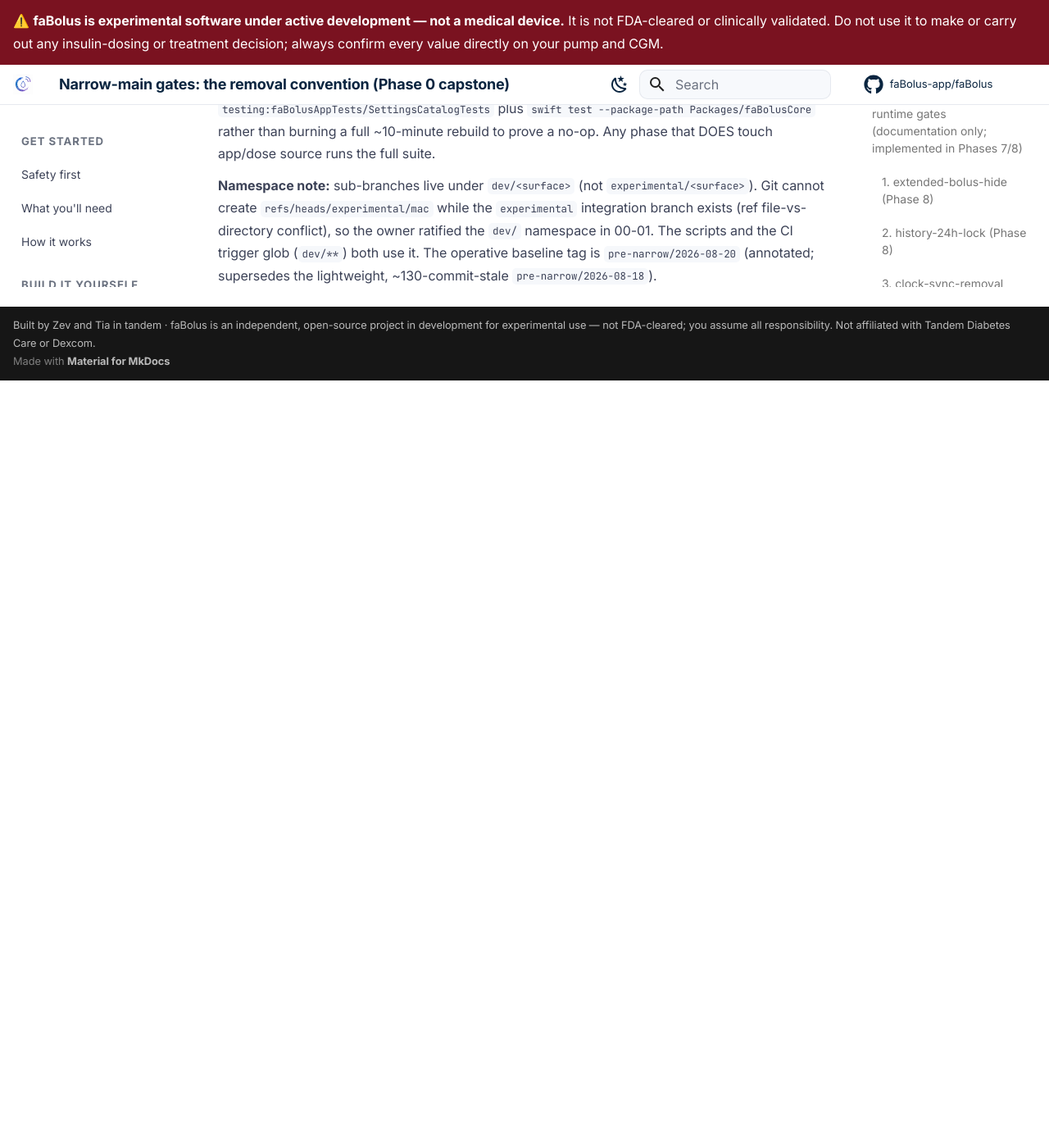
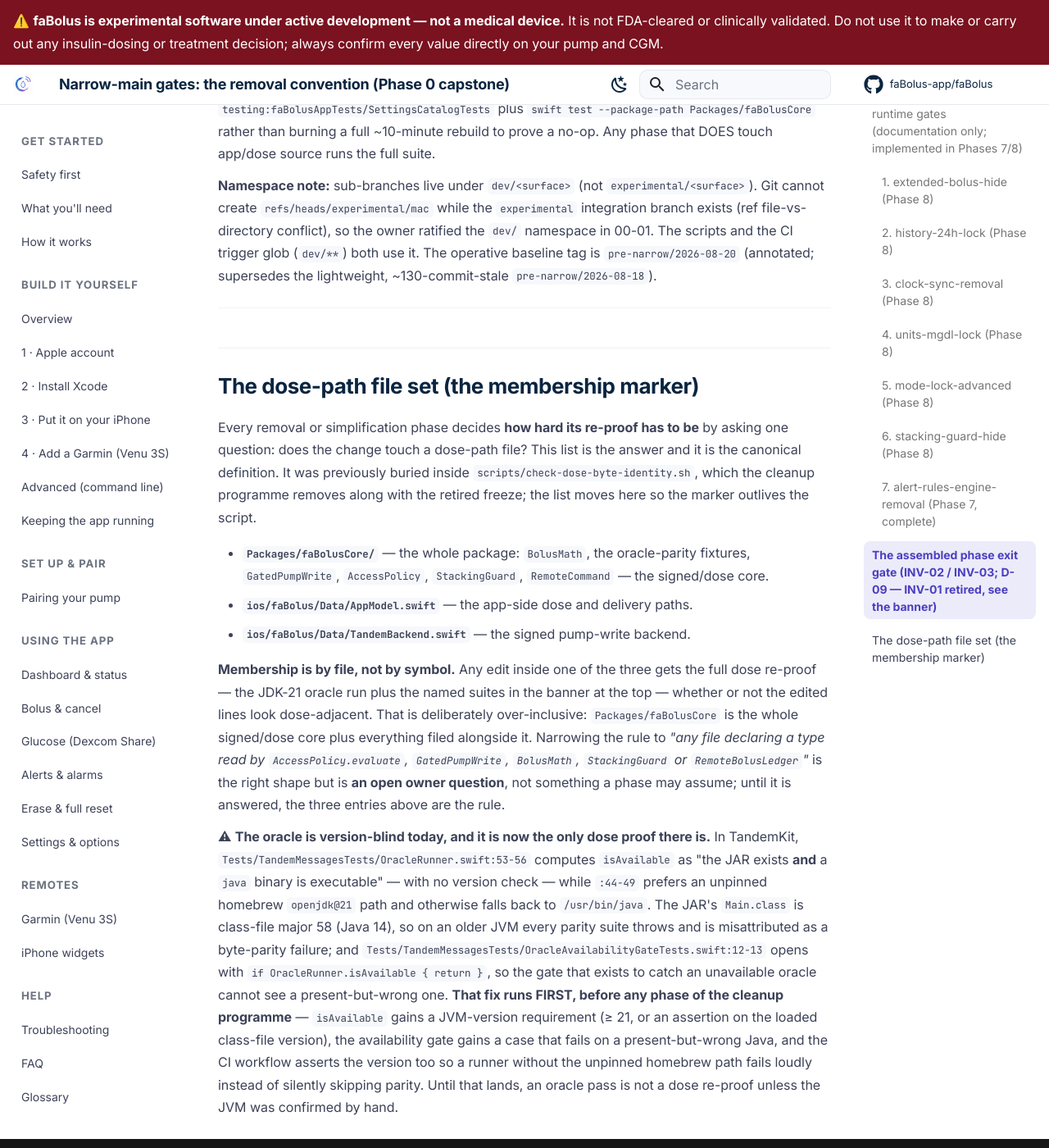
Before and after one commit to faBolus-app/faBolus, an MkDocs documentation site: the page built from docs/NARROW-MAIN-GATES.md, in a window 1280 px wide and 1400 px high, scrolled down 4000 px. Shown: the whole window at 82% size. Built offline with MkDocs 1.6.1 and Material for MkDocs 9.7.7, drawn with Linux system fonts in a browser that asks for light colours; comment, search, counter and statistics services are not loaded; before the commit the page ends 4464 px from its top, so only the background shows below that; some of the changed text lies outside the part shown.

Commit message:
docs(gates): rehome the dose-path file set, retire the byte-identity freeze
The freeze is retired by owner decision. `scripts/check-dose-byte-identity.sh` exited 0 unless an env var
was set, was in no CI workflow, and was already failing in its enforcing mode against eighteen dev
branches — so it never gated anything. The cleanup programme deletes it.

But the script also *contained* the DOSE_PATHS list, and that list is the marker every removal phase uses
to decide how hard its re-proof has to be. Deleting the script would have deleted the definition of the
marker while five planning passages cited it. So the list moves here first, verbatim, and this commit is
what makes it exist in git rather than in a working tree — a phase executed from a worktree forked off
origin would otherwise see the section as absent.

Also records what replaces the freeze: the TandemKit JDK-21 oracle plus the named suites. That oracle is
version-blind today — it checks that a jar exists and a java binary is executable, not that the JVM can
load a class-file-58 jar, and the gate meant to catch an unavailable oracle returns early exactly when
that check passes. The fix runs before the programme's first phase.

Co-Authored-By: Claude Opus 5 <noreply@anthropic.com>

```diff
--- a/docs/NARROW-MAIN-GATES.md
+++ b/docs/NARROW-MAIN-GATES.md
@@ -4,19 +4,19 @@
 gates below. Later phases (1–9.5) implement removals against this single convention instead of
 inventing their own shapes.
 
-> **⏸ PAUSED — cross-branch dose/signed byte-identity FREEZE (owner-directed 2026-08-23).**
+> **⛔ RETIRED — the cross-branch dose/signed byte-identity freeze does not resume.**
 > The requirement that `Packages/faBolusCore`, `ios/faBolus/Data/AppModel.swift`, and
 > `ios/faBolus/Data/TandemBackend.swift` stay **byte-identical between `main` and every `dev/<surface>`
-> sub-branch** (INV-01/INV-03) is **paused** to unblock the `AppModel` / `TandemBackend` god-object
-> refactor — splitting those files necessarily makes the sub-branches diverge in these paths.
-> `scripts/check-dose-byte-identity.sh` is now non-blocking by default (prints a PAUSED banner, exits 0);
-> run it with `ENFORCE_BYTE_IDENTITY=1` to perform the legacy hard check / measure drift.
+> sub-branch** was paused in 2026-08 for the `AppModel` / `TandemBackend` god-object refactor, and it is
+> now retired outright. It was never a byte-parity oracle — the enforced mode is a cross-branch
+> `git diff` — and it is unrecoverably red: 21 sub-branches, 18 of them at 132 files / 6132+ / 9130−
+> and 3 more at 129 files with different totals, so a re-baseline would be per-branch and would prove
+> nothing about wire bytes. Nothing should be replayed across the sub-branches to satisfy it.
 >
-> **This does NOT relax dose-to-pump safety.** The real dose-wire correctness net is *separate* and
-> stays fully in force: the TandemKit **oracle byte-parity** fixtures, the `BolusMathParity`/`GatedPumpWrite`/
-> gate test suites, and `check-schema-drift.sh`. Any refactor touching delivery code must still keep those
-> green. **To resume the freeze:** revert this notice + the `ENFORCE_BYTE_IDENTITY` guard in the script, and
-> replay the dose/signed sources across the `dev/*` sub-branches so they are byte-identical to `main` again.
+> **The dose re-proof that replaces it, for every phase:** the TandemKit **JDK-21 cliparser-JAR oracle
+> byte-parity** run (INV-03) plus the named suites — `BolusMathParity`, `GatedPumpWrite`, `AccessPolicy`,
+> `StackingGuard`, `DeliverySurfaceOutcomeGuard`, `LedgerBlockPrecedence`, `R3CLedgerFault`,
+> `PhoneWidgetDoubleDose`, `TandemDeliveryOutcome` — and `check-schema-drift.sh`. See the list at the end.
 
 The v0.5.0 "narrow main" milestone subtracts surfaces from `main` one at a time. Every removal takes
 **exactly one of two shapes**, and which shape is allowed is decided by whether the surface is
@@ -25,14 +25,14 @@ dose-adjacent:
 | Shape | Used for | Mechanism | The invariant it must preserve |
 |-------|----------|-----------|--------------------------------|
 | **Compile gate** (`FABOLUS_*` + `# >>> TAG … # <<< TAG`) | Self-contained, **non**-dose surfaces (a whole target, package, or source-dir set) | `scripts/generate-project.sh` strips the block from a copy of `project.yml` before `xcodegen` runs | The surface is absent at `=0`, present at default; the default spec stays byte-identical to today |
-| **Runtime gate** (settings-forced-value + UI-hide) | **Dose-adjacent** surfaces | Force the existing setting to its safe value + hide the UI; the evaluator/core is **NOT touched** | The dose/signed evaluator/core is **byte-identical across every branch** (INV-01/INV-03) |
+| **Runtime gate** (settings-forced-value + UI-hide) | **Dose-adjacent** surfaces | Force the existing setting to its safe value + hide the UI; the evaluator/core is **NOT touched** | The dose/signed evaluator/core is **not edited at all**; the oracle + named suites re-prove it (INV-03) |
 
 **Why dose-adjacent surfaces get a runtime gate, never a compile-deletion (D-03):** every one of the
-7 hides below touches code the `check-dose-byte-identity.sh` invariant protects (`AccessPolicy`,
+7 hides below touches a file in the dose-path set at the end of this document (`AccessPolicy`,
 `GatedPumpWrite`, `StackingGuard`, `deliverExtendedBolus`, the `PumpResponseApplier` time anchor). A
-`#if FABOLUS_*` around any of it would make the dose/signed core diverge between branches, the exact
-drift the exit gate forbids. So a dose-adjacent surface is removed by **forcing its setting off and
-hiding its UI**, leaving the evaluator byte-identical and its named test suite green. Compile-deleting
+`#if FABOLUS_*` around any of it edits the dose/signed core in order to remove a *surface*, which is the
+one mechanism these gates exist to avoid. So a dose-adjacent surface is removed by **forcing its setting
+off and hiding its UI**, leaving the evaluator untouched and its named test suite green. Compile-deleting
 dose-adjacent code before its dedicated, oracle-re-run phase is Pitfall 5.
 
 ---
@@ -91,7 +91,7 @@ delivery path.
 
 ---
 
-## The assembled phase exit gate (INV-01 / INV-02 / INV-03; D-09)
+## The assembled phase exit gate (INV-02 / INV-03; D-09 — INV-01 retired, see the banner)
 
 Every phase (0 through 9.5) runs this **identical** sequence at its exit gate, assembled from the
 reusable pieces this capstone stood up. Run from the faBolus repo root:
@@ -100,10 +100,10 @@ reusable pieces this capstone stood up. Run from the faBolus repo root:
 # (1) TAG CURRENCY: baseline annotated + ancestor + not-behind on all 3 repos
 ./scripts/verify-pre-narrow-tags.sh
 
-# (2) DOSE/SIGNED BYTE-IDENTICAL: main vs every dev/<surface> sub-branch (empty diff)
-#     ⏸ PAUSED (owner-directed 2026-08-23, for the god-object refactor) — now non-blocking by default.
-#     Use ENFORCE_BYTE_IDENTITY=1 to run the legacy hard check. See the PAUSED banner at the top of this doc.
-./scripts/check-dose-byte-identity.sh
+# (2) DOSE RE-PROOF: the TandemKit JDK-21 cliparser-JAR oracle byte-parity run (INV-03) plus the named
+#     dose suites listed at the end of this doc. There is no cross-branch byte-identity step any more —
+#     see the RETIRED banner at the top. Run in the TandemKit repo, with the cliparser JAR built:
+#       ./gradlew :cliparser:shadowJar   (in vendor/pumpx2-oracle)   &&   swift test
 
 # (3) GREEN MAIN + full safety suite
 swift test --package-path Packages/faBolusCore            # BolusMathParity + oracle-parity + guards
@@ -131,3 +131,39 @@ create `refs/heads/experimental/mac` while the `experimental` integration branch
 file-vs-directory conflict), so the owner ratified the `dev/` namespace in 00-01. The scripts and the
 CI trigger glob (`dev/**`) both use it. The operative baseline tag is `pre-narrow/2026-08-20` (annotated;
 supersedes the lightweight, ~130-commit-stale `pre-narrow/2026-08-18`).
+
+---
+
+## The dose-path file set (the membership marker)
+
+Every removal or simplification phase decides **how hard its re-proof has to be** by asking one question:
+does the change touch a dose-path file? This list is the answer and it is the canonical definition. It was
+previously buried inside `scripts/check-dose-byte-identity.sh`, which the cleanup programme removes along
+with the retired freeze; the list moves here so the marker outlives the script.
+
+- **`Packages/faBolusCore/`** — the whole package: `BolusMath`, the oracle-parity fixtures,
+  `GatedPumpWrite`, `AccessPolicy`, `StackingGuard`, `RemoteCommand` — the signed/dose core.
+- **`ios/faBolus/Data/AppModel.swift`** — the app-side dose and delivery paths.
+- **`ios/faBolus/Data/TandemBackend.swift`** — the signed pump-write backend.
+
+**Membership is by file, not by symbol.** Any edit inside one of the three gets the full dose re-proof —
+the JDK-21 oracle run plus the named suites in the banner at the top — whether or not the edited lines
+look dose-adjacent. That is deliberately over-inclusive: `Packages/faBolusCore` is the whole signed/dose
+core plus everything filed alongside it. Narrowing the rule to *"any file declaring a type read by
+`AccessPolicy.evaluate`, `GatedPumpWrite`, `BolusMath`, `StackingGuard` or `RemoteBolusLedger`"* is the
+right shape but is **an open owner question**, not something a phase may assume; until it is answered, the
+three entries above are the rule.
+
+⚠ **The oracle is version-blind today, and it is now the only dose proof there is.** In TandemKit,
+`Tests/TandemMessagesTests/OracleRunner.swift:53-56` computes `isAvailable` as "the JAR exists **and** a
+`java` binary is executable" — with no version check — while `:44-49` prefers an unpinned homebrew
+`openjdk@21` path and otherwise falls back to `/usr/bin/java`. The JAR's `Main.class` is class-file major
+58 (Java 14), so on an older JVM every parity suite throws and is misattributed as a byte-parity failure;
+and `Tests/TandemMessagesTests/OracleAvailabilityGateTests.swift:12-13` opens with
+`if OracleRunner.isAvailable { return }`, so the gate that exists to catch an unavailable oracle cannot see
+a present-but-wrong one.
+**That fix runs FIRST, before any phase of the cleanup programme** — `isAvailable` gains a JVM-version
+requirement (≥ 21, or an assertion on the loaded class-file version), the availability gate gains a case
+that fails on a present-but-wrong Java, and the CI workflow asserts the version too so a runner without the
+unpinned homebrew path fails loudly instead of silently skipping parity. Until that lands, an oracle pass is
+not a dose re-proof unless the JVM was confirmed by hand.
```
